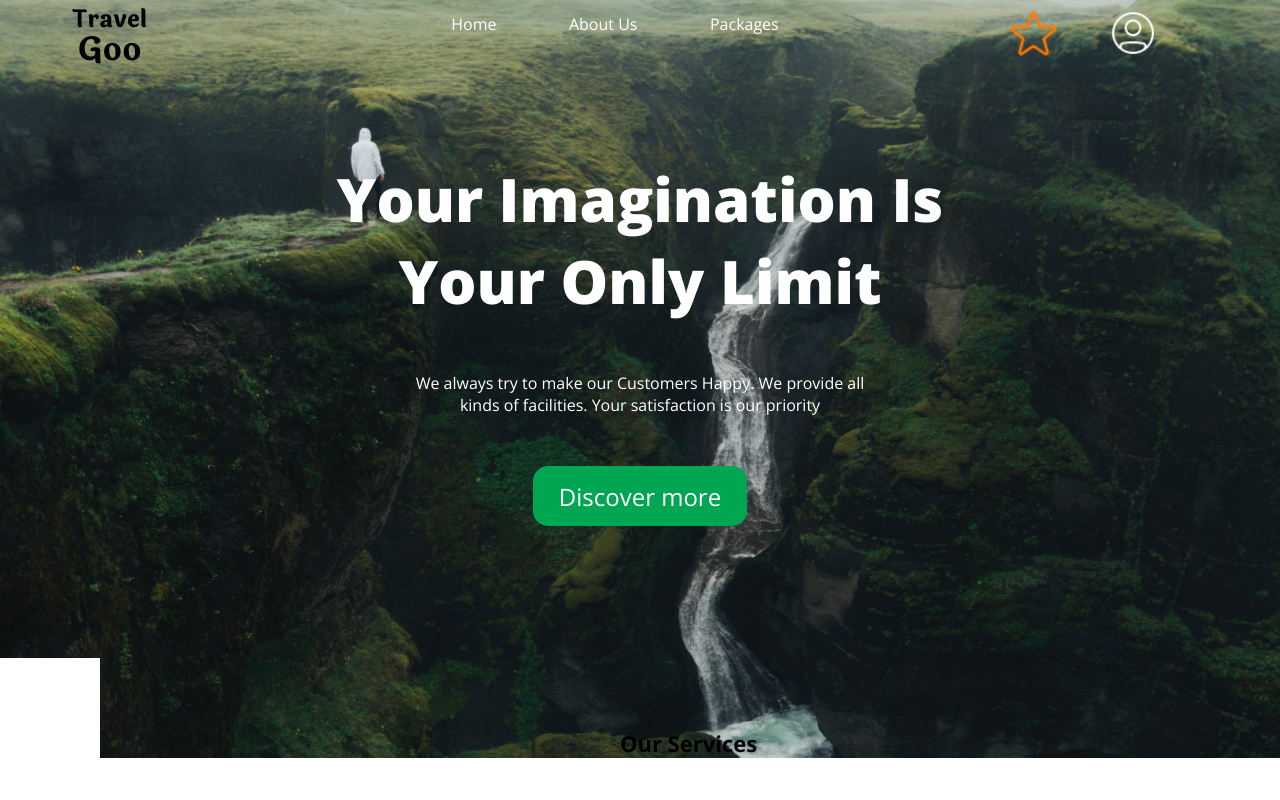
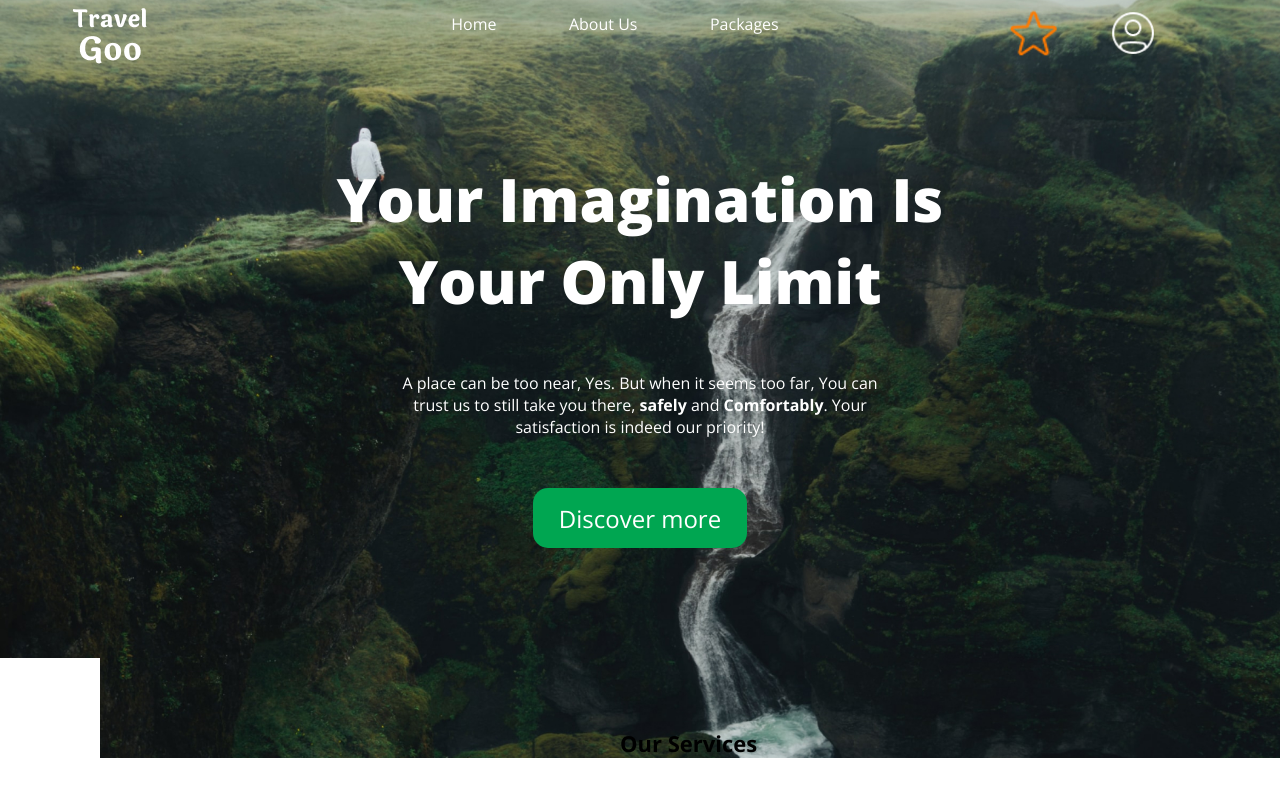
Before and after one commit to oladaride/Travel-goo, a plain HTML site: page index.html in a window 1280 px wide. Shown: the top 800 px of the page. Drawn offline with nearby package versions, Linux system fonts and the light colour scheme.

Commit message:
Second-submission

```diff
--- a/index.html
+++ b/index.html
@@ -14,7 +14,7 @@
     <div class="parent">
 <div class="header">
     <div class="logo" >
-        <img src="images/Travel Goo (2).png">
+        <img src="images/Travel Goo (3).png">
     </div>
     <div class="nav">
         <a href="#">Home</a>
@@ -32,9 +32,9 @@
         Your Imagination Is Your Only Limit
        </div>
        <div class="hero-tagline">
-        <p>We always try to make our Customers Happy.
-            We provide all kinds of facilities.
-            Your satisfaction is our priority
+        <p>A place can be too near, Yes. But when it seems too far,
+            You can trust us to still take you there, <b>safely</b> and <b>Comfortably</b>.
+            Your satisfaction is indeed our priority!
         </p>
 
        <button>Discover more</button>
```
Also changed, not shown: images/Travel Goo (3).png (added).
